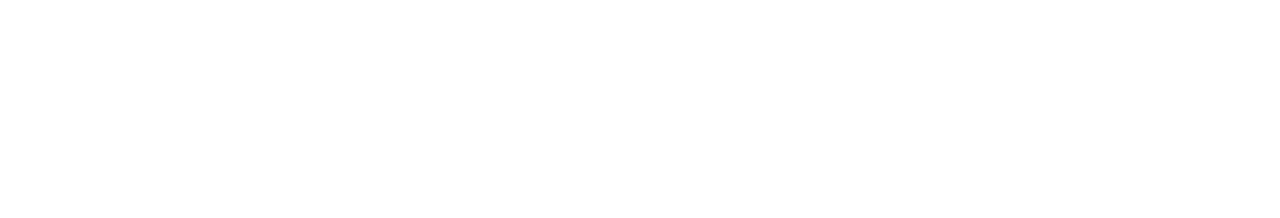
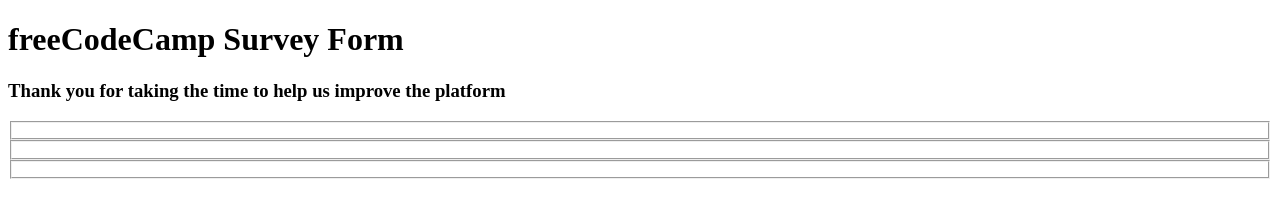
Before and after one commit to mjelloDev/survey-form, a plain HTML site: page index.html in a window 1280 px wide. Drawn offline with Linux system fonts and the light colour scheme.

Commit message:
Create 3 fieldset for the form

```diff
--- a/index.html
+++ b/index.html
@@ -10,8 +10,18 @@
 
   <body>
     <div class="container">
-      <div class="header"></div>
-      <form></form>
+      <div class="header">
+        <h1>freeCodeCamp Survey Form</h1>
+        <h3>Thank you for taking the time to help us improve the platform</h3>
+      </div>
+
+      <div class="content">
+        <form method="post" action="#">
+          <fieldset></fieldset>
+          <fieldset></fieldset>
+          <fieldset></fieldset>
+        </form>
+      </div>
     </div>
   </body>
 </html>
```
Also changed, not shown: 2 other files.
